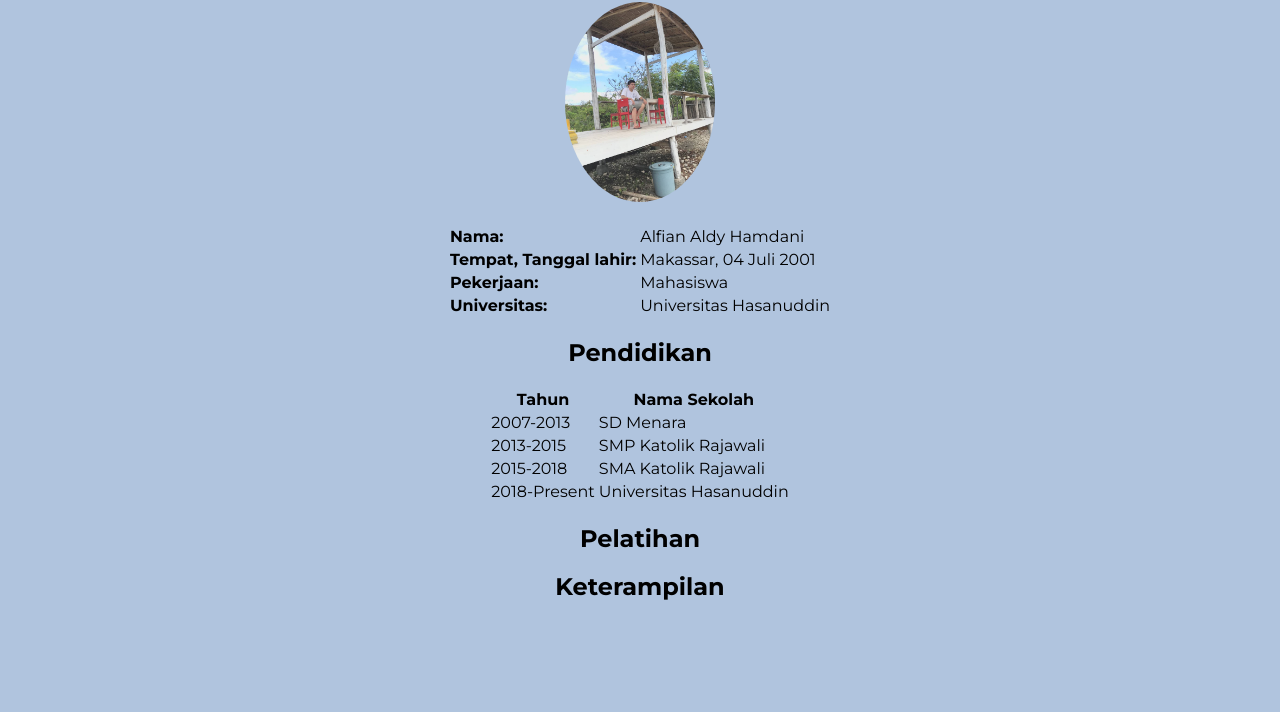
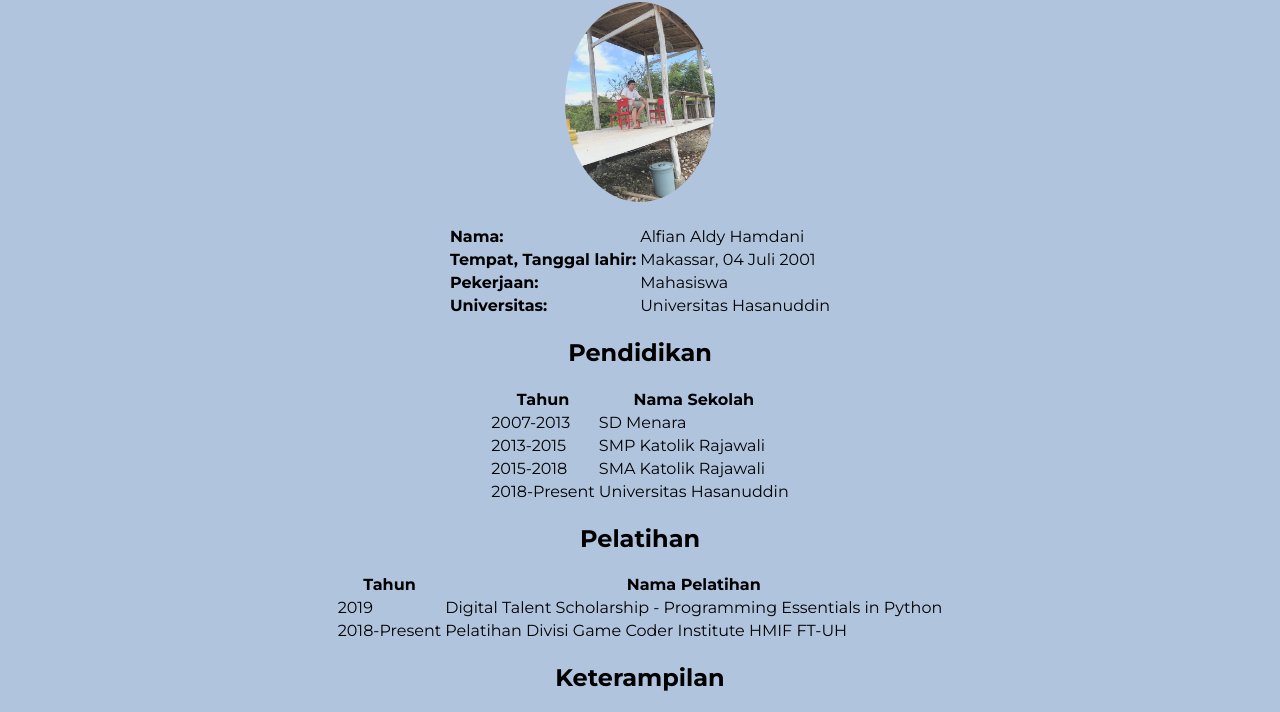
Before and after one commit to alfianAH/TableHTML, a plain HTML site: page ResumeHTML/index.html in a window 1280 px wide. Shown: the part 152-864 px from the top of the page. Before the commit the page ends 800 px from the top, so only its background shows below. Drawn offline with Linux system fonts and the light colour scheme.

Commit message:
Added Pelatihan details

```diff
--- a/ResumeHTML/index.html
+++ b/ResumeHTML/index.html
@@ -68,6 +68,22 @@
 
 		<article id="pelatihan">
 			<h2 id="pelatihan">Pelatihan</h2>
+			<table>
+				<tr>
+					<th>Tahun</th>
+					<th>Nama Pelatihan</th>
+				</tr>
+
+				<tr>
+					<td>2019</td>
+					<td>Digital Talent Scholarship - Programming Essentials in Python</td>
+				</tr>
+
+				<tr>
+					<td>2018-Present</td>
+					<td>Pelatihan Divisi Game Coder Institute HMIF FT-UH</td>
+				</tr>
+			</table>
 		</article>
 
 		<article id="keterampilan">
```
